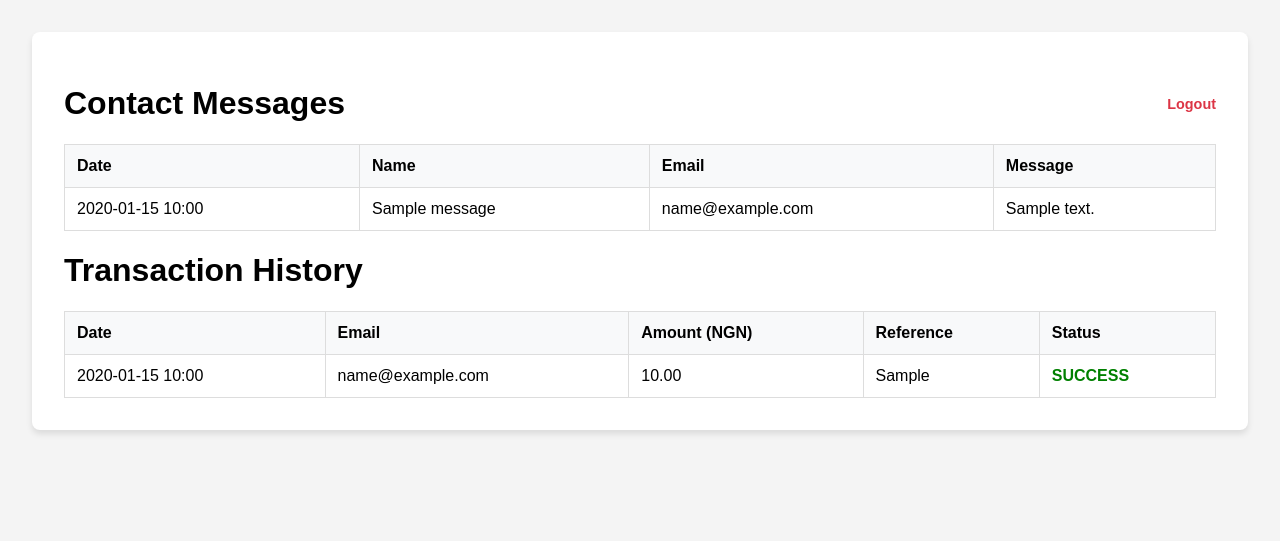
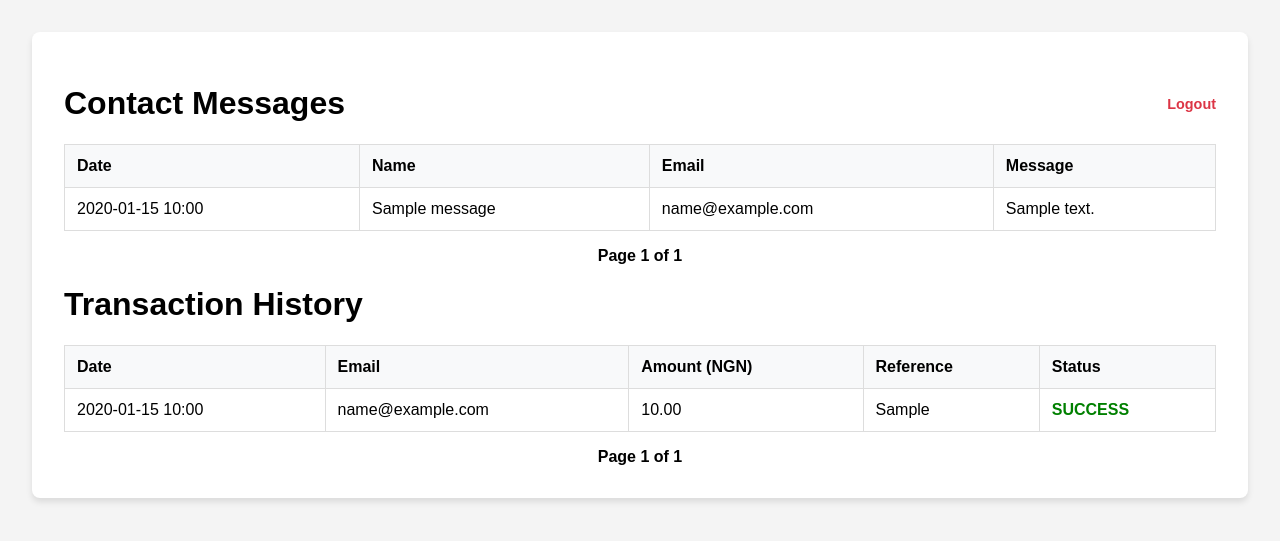
Before and after one commit to Alexandri8/TECHCORE, a Flask app: page /admin in a window 1280 px wide. Shown: the top 541 px of the page. Run offline with Flask 3, Linux system fonts and the light colour scheme; a user stored in the database is signed in; tables that the repository leaves empty hold one stand-in row (values such as "Sample post"); some libraries are stand-ins or nearby versions.

Commit message:
⚡ Bolt: implement pagination for admin dashboard
- Modified /admin route in app.py to use .paginate() for messages and payments.
- Updated templates/admin.html to display paginated results.
- Added CSS for pagination navigation.
- Added Previous/Next links that preserve page state for both lists.

Co-authored-by: Alexandri8 <264783532+Alexandri8@users.noreply.github.com>

```diff
--- a/app.py
+++ b/app.py
@@ -87,8 +87,17 @@ def logout():
 @app.route("/admin")
 @login_required
 def admin():
-    messages = ContactMessage.query.order_by(ContactMessage.timestamp.desc()).all()
-    payments = Payment.query.order_by(Payment.timestamp.desc()).all()
+    # Optimization: Added pagination to avoid loading all records at once
+    message_page = request.args.get('message_page', 1, type=int)
+    payment_page = request.args.get('payment_page', 1, type=int)
+    per_page = 10
+
+    messages = ContactMessage.query.order_by(ContactMessage.timestamp.desc()).paginate(
+        page=message_page, per_page=per_page, error_out=False
+    )
+    payments = Payment.query.order_by(Payment.timestamp.desc()).paginate(
+        page=payment_page, per_page=per_page, error_out=False
+    )
     return render_template("admin.html", messages=messages, payments=payments)
 
 @app.route("/contact", methods=["POST"])
--- a/templates/admin.html
+++ b/templates/admin.html
@@ -13,6 +13,10 @@
         th, td { padding: 12px; border: 1px solid #ddd; text-align: left; }
         th { background-color: #f8f9fa; }
         tr:nth-child(even) { background-color: #f2f2f2; }
+        .pagination { margin-top: 1rem; display: flex; gap: 10px; align-items: center; justify-content: center; }
+        .pagination a { padding: 8px 16px; text-decoration: none; border: 1px solid #ddd; color: #333; border-radius: 4px; }
+        .pagination a:hover { background-color: #f0f0f0; }
+        .pagination span { font-weight: bold; }
     </style>
 </head>
 <body>
@@ -31,7 +35,7 @@
                 </tr>
             </thead>
             <tbody>
-                {% for msg in messages %}
+                {% for msg in messages.items %}
                 <tr>
                     <td>{{ msg.timestamp.strftime('%Y-%m-%d %H:%M') }}</td>
                     <td>{{ msg.name }}</td>
@@ -41,6 +45,17 @@
                 {% endfor %}
             </tbody>
         </table>
+
+        <!-- Message Pagination -->
+        <div class="pagination">
+            {% if messages.has_prev %}
+                <a href="{{ url_for('admin', message_page=messages.prev_num, payment_page=payments.page) }}">Previous</a>
+            {% endif %}
+            <span>Page {{ messages.page }} of {{ messages.pages }}</span>
+            {% if messages.has_next %}
+                <a href="{{ url_for('admin', message_page=messages.next_num, payment_page=payments.page) }}">Next</a>
+            {% endif %}
+        </div>
 
         <h1>Transaction History</h1>
         <table>
@@ -54,7 +69,7 @@
                 </tr>
             </thead>
             <tbody>
-                {% for pay in payments %}
+                {% for pay in payments.items %}
                 <tr>
                     <td>{{ pay.timestamp.strftime('%Y-%m-%d %H:%M') }}</td>
                     <td>{{ pay.email }}</td>
@@ -69,6 +84,17 @@
                 {% endfor %}
             </tbody>
         </table>
+
+        <!-- Payment Pagination -->
+        <div class="pagination">
+            {% if payments.has_prev %}
+                <a href="{{ url_for('admin', message_page=messages.page, payment_page=payments.prev_num) }}">Previous</a>
+            {% endif %}
+            <span>Page {{ payments.page }} of {{ payments.pages }}</span>
+            {% if payments.has_next %}
+                <a href="{{ url_for('admin', message_page=messages.page, payment_page=payments.next_num) }}">Next</a>
+            {% endif %}
+        </div>
     </div>
 </body>
 </html>
```
Also changed, not shown: 1 other file.
